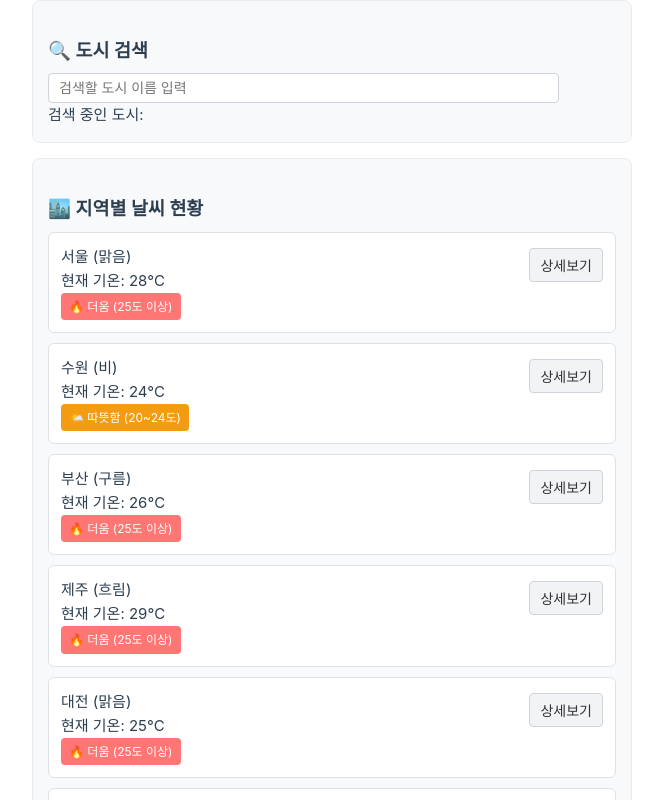
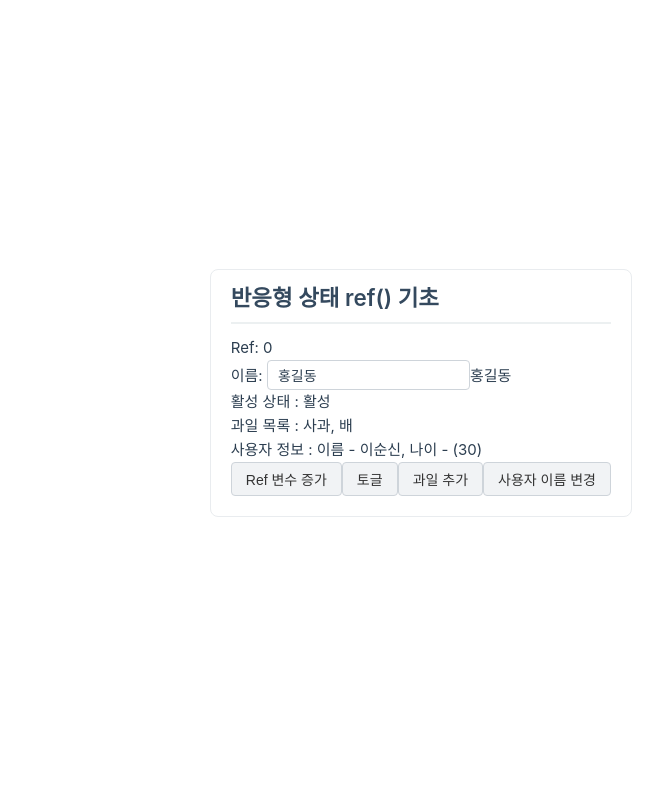
Before and after one commit to rntqkdl/skala-vue, a Vue app: page / in a window 1280 px wide. Shown: the top 800 px of the page, without its empty margins (8-671 px from the left). Built offline with nearby package versions, Linux system fonts and the light colour scheme.

Commit message:
ref구성script내에서.

```diff
--- a/src/App.vue
+++ b/src/App.vue
@@ -1,9 +1,10 @@
 <script setup>
-import WeatherMockup from './components/handson/WeatherMockup.vue'
+//import WeatherMockup from './components/handson/WeatherMockup.vue'
+import VueRef from './components/practices/VueRef.vue'
 </script>
 
 <template>
-  <WeatherMockup />
+  <VueRef />
 </template>
 
 <style>
--- /dev/null
+++ b/src/components/practices/VueRef.vue
@@ -0,0 +1,35 @@
+<script setup>
+import { ref } from 'vue'
+
+const count = ref(0)
+const name = ref('홍길동')
+const isActive = ref(true)
+const items = ref(['사과', '배'])
+const user = ref({
+  name: '이순신',
+  age: 30,
+})
+const increaseRef = () => {
+  count.value++
+}
+const changeUsername = () => {
+  user.value.name = '장보고'
+}
+</script>
+
+<template>
+  <div class="practice-section">
+    <h2>반응형 상태 ref() 기초</h2>
+    <p>
+      Ref: <strong>{{ count }}</strong>
+    </p>
+    <p>이름: <input v-model="name" />{{ name }}</p>
+    <p>활성 상태 : {{ isActive ? '활성' : '비활성' }}</p>
+    <p>과일 목록 : {{ items.join(', ') }}</p>
+    <p>사용자 정보 : 이름 - {{ user.name }}, 나이 - ({{ user.age }})</p>
+    <button @click="increaseRef">Ref 변수 증가</button>
+    <button @click="isActive = !isActive">토글</button>
+    <button @click="items.push('귤')">과일 추가</button>
+    <button @click="changeUsername">사용자 이름 변경</button>
+  </div>
+</template>
```
